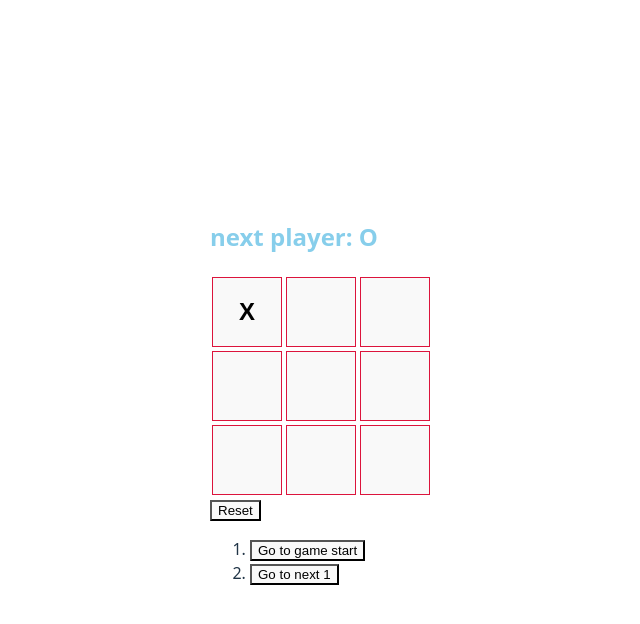
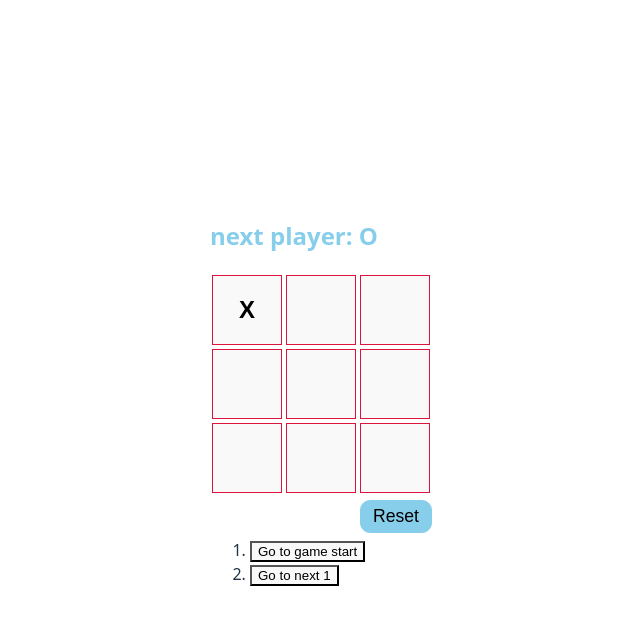
Before and after one commit to abdel1413/react-tictactoe, a React (Vite) app: page / in a window 1280 px wide. Both pictures are taken after a click on the button 566 px from the left and 323 px from the top of the page. Shown: the top 624 px of the page, without its empty margins (319-959 px from the left). Built offline with nearby package versions, Linux system fonts and the light colour scheme.

Commit message:
reset button is modified to take prop from parent component

```diff
--- a/src/components/Game.jsx
+++ b/src/components/Game.jsx
@@ -8,7 +8,7 @@ export default function Game(){
   const [currentMove, setCurrentMove] =useState(0);
 
 
-
+console.log('crr',currentMove)
   //get the current squares history
   // const currentSquares = history[history.length-1]
   //
@@ -21,7 +21,7 @@ export default function Game(){
 
 
   const handlePlay =(nextSquare) =>{
-    console.log('n',nextSquare.includes("X")|| nextSquare.includes(")"))
+    console.log('n',nextSquare.includes("X")|| nextSquare.includes("O"))
     // copy the current history and append next square
     //setHistory([...history, nextSquare])
 
@@ -39,14 +39,16 @@ export default function Game(){
 
   }
 
-const  handleReset = (nextSquare)=>{
- console.log('consle',nextSquare)
+const  handleReset = ()=>{
+    if(currentMove>0){
+      setHistory([Array(9).fill(null)])
+      setCurrentMove(0)
 
-
-
+    }
   }
   //create moves using history
   const moves = history.map((squares, i)=>{
+
     let description;
     if(i >0){
    description = "Go to next "+ i;
@@ -56,7 +58,7 @@ const  handleReset = (nextSquare)=>{
 
 
     const jumpTo =(nextMove)=>{
-     console.log(nextMove)
+
      setCurrentMove(nextMove)
     //  setXIsNext(nextMove%2===0)
     }
@@ -73,10 +75,9 @@ const  handleReset = (nextSquare)=>{
          <Board xIsNext={xIsNext} squares={currentSquares} onPlay={handlePlay} />
           </div>
           <div className="reset-game">
-            <ResetGame handleReset={handleReset}/>
           </div>
+            {currentMove >0 && <ResetGame onReset={handleReset}/>}
           <div className="game-info">
-
             <ol>{moves}</ol>
           </div>
          </div>
--- a/src/components/ResetGame.jsx
+++ b/src/components/ResetGame.jsx
@@ -1,5 +1,5 @@
-export const ResetGame =(handleReset)=>{
+export const ResetGame =({onReset})=>{
     return (<>
-    <button onClick={()=>handleReset}>Reset</button>
+    <button onClick={onReset} className="reset-btn">Reset</button>
     </>)
 }
--- a/src/index.css
+++ b/src/index.css
@@ -44,6 +44,26 @@ body {
 
 }
 
+.reset-btn{
+  display: flex;
+  justify-content: flex-end;
+  align-items: center;
+  float: right;
+  padding: 5px 12px;
+  font-size: 1.1em;
+  border: 1px solid skyblue;
+  background-color: skyblue;
+  border-radius: 10px;
+  margin: 5px 0;
+  cursor: pointer;
+
+
+}
+
+.reset-btn:hover{
+  background-color: rgb(92, 173, 204);
+  color: black
+}
 
 @media (prefers-color-scheme: light) {
   :root {
```
